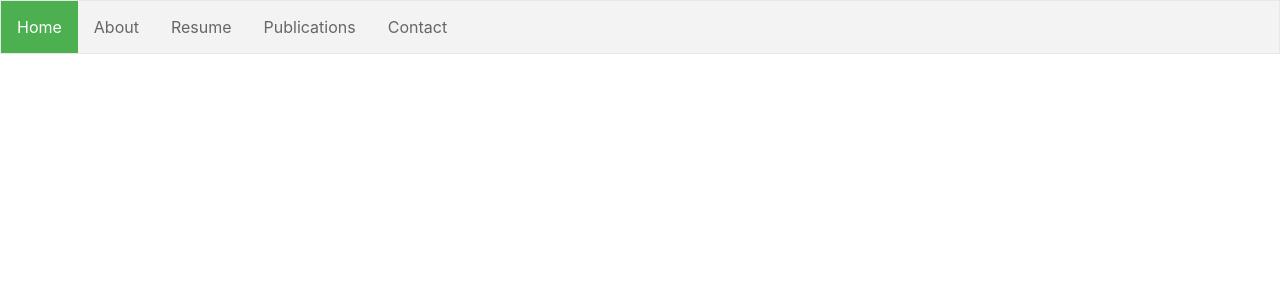
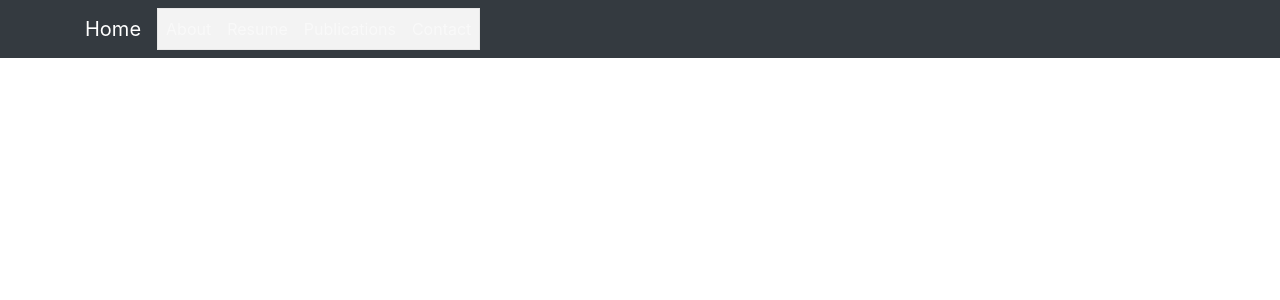
Before and after one commit to Azad77/AzadRasul, a Jekyll site: the page header.html, which Jekyll copies as it is, in a window 1280 px wide. Shown: the top 300 px of the page. Built offline with Jekyll 4.4.1, drawn with Linux system fonts in a browser that asks for light colours.

Commit message:
Update header.html

```diff
--- a/header.html
+++ b/header.html
@@ -1,22 +1,42 @@
-<!doctype html>
-<html lang='en'><head><meta charset="utf-8">
+<!DOCTYPE html>
+<html lang="en">
+<head>
+  <meta charset="utf-8">
   <meta name="viewport" content="width=device-width, initial-scale=1">
+  <title>Header</title>
   <link rel="stylesheet" href="https://maxcdn.bootstrapcdn.com/bootstrap/4.1.3/css/bootstrap.min.css">
+  <link type="text/css" rel="stylesheet" href="style.css">
+</head>
+<body>
+  <nav class="navbar navbar-expand-lg navbar-dark bg-dark">
+    <div class="container">
+      <a class="navbar-brand" href="https://azad77.github.io/AzadRasul/" target="_blank">Home</a>
+      <button class="navbar-toggler" type="button" data-toggle="collapse" data-target="#navbarNav" aria-controls="navbarNav" aria-expanded="false" aria-label="Toggle navigation">
+        <span class="navbar-toggler-icon"></span>
+      </button>
+      <div class="collapse navbar-collapse" id="navbarNav">
+        <ul class="navbar-nav">
+          <li class="nav-item">
+            <a class="nav-link" href="https://azad77.github.io/AzadRasul/About.html" target="_blank">About</a>
+          </li>
+          <li class="nav-item">
+            <a class="nav-link" href="https://azad77.github.io/AzadRasul/Resume.html" target="_blank">Resume</a>
+          </li>
+          <li class="nav-item">
+            <a class="nav-link" href="https://azad77.github.io/AzadRasul/Publications.html" target="_blank">Publications</a>
+          </li>
+          <li class="nav-item">
+            <a class="nav-link" href="https://azad77.github.io/AzadRasul/Contact.html" target="_blank">Contact</a>
+          </li>
+        </ul>
+      </div>
+    </div>
+  </nav>
+
+  <!-- Your content goes here -->
+
   <script src="https://ajax.googleapis.com/ajax/libs/jquery/3.3.1/jquery.min.js"></script>
   <script src="https://cdnjs.cloudflare.com/ajax/libs/popper.js/1.14.3/umd/popper.min.js"></script>
   <script src="https://maxcdn.bootstrapcdn.com/bootstrap/4.1.3/js/bootstrap.min.js"></script>
-  <link type="text/css" rel="stylesheet" href="style.css" />
-  <title>header</title>
- <head>
-    <div id='cssmenu'>
-      <ul>
-        <li background-color: #4CAF50;><a class="active" href="https://azad77.github.io/AzadRasul/" target="_blank">Home</a></li><li>
-        <a href="https://azad77.github.io/AzadRasul/About.html" target="_blank">About</a></li><li>
-        <a href="https://azad77.github.io/AzadRasul/Resume.html" target="_blank">Resume</a></li><li>
-        <a href="https://azad77.github.io/AzadRasul/Publications.html" target="_blank">Publications</a></li>
-        <li><a href="https://azad77.github.io/AzadRasul/Contact.html" target = "_blank">Contact</a></li>
-      </ul>
-    </div>
-  <!--test-->
-  </head>
+</body>
 </html>
```
